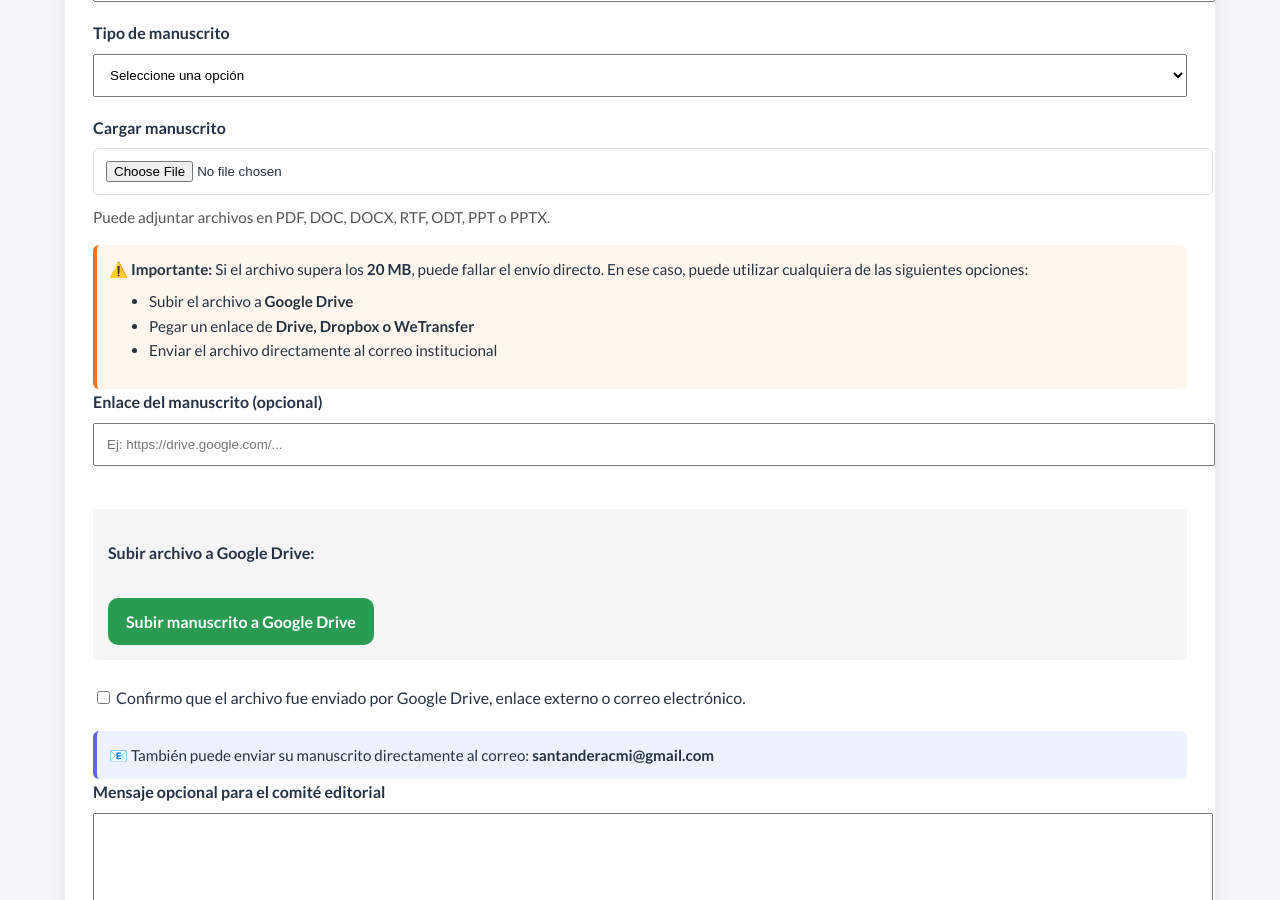
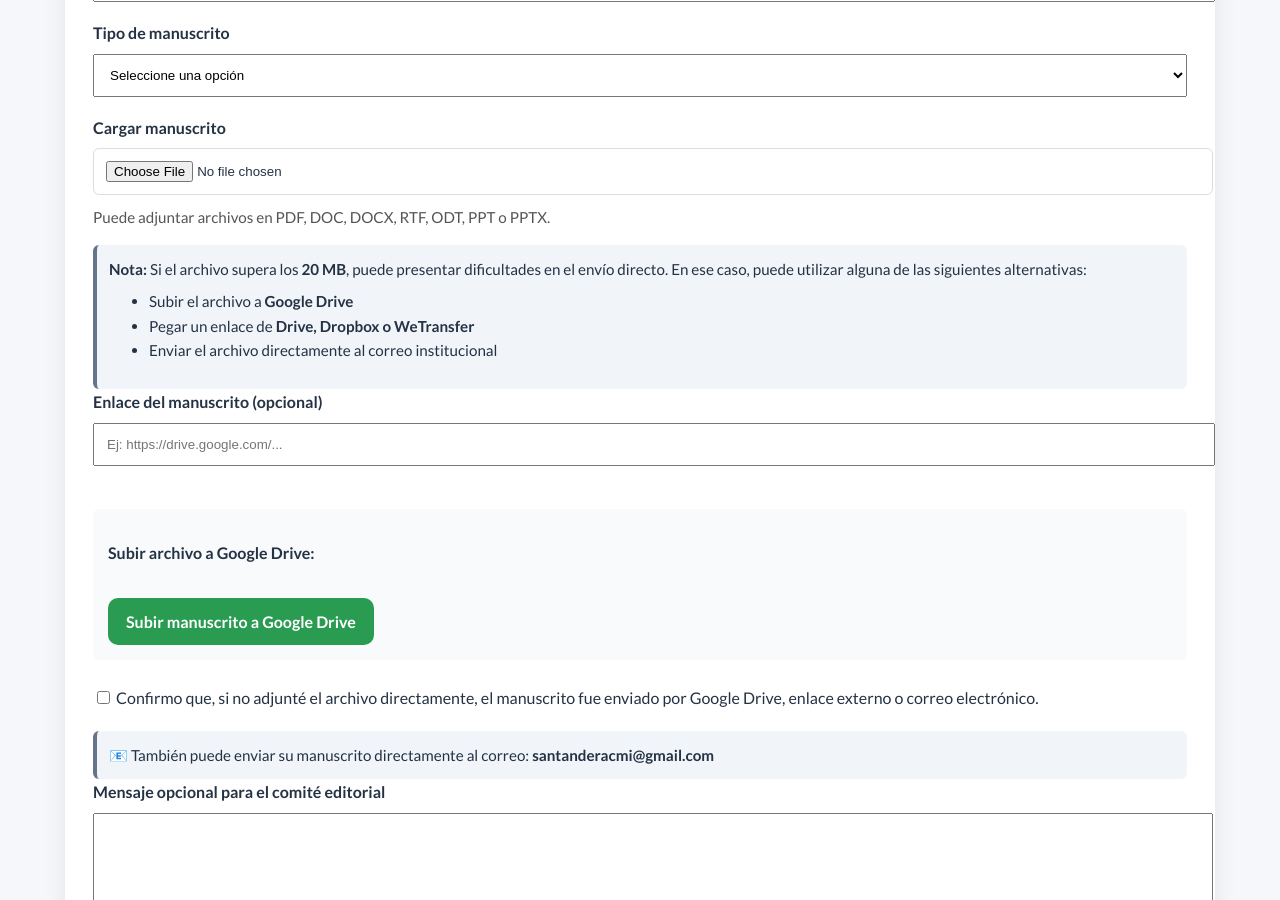
Before and after one commit to Acmisantander/Acmisantander, a Jekyll site: the page built from magazine/enviar-manuscrito.html, in a window 1280 px wide and 900 px high, scrolled down 794 px. Built offline with Jekyll 4.4.1, drawn with Linux system fonts in a browser that asks for light colours.

Commit message:
Update enviar-manuscrito.html

```diff
--- a/magazine/enviar-manuscrito.html
+++ b/magazine/enviar-manuscrito.html
@@ -54,11 +54,10 @@ style="width:100%; padding:12px; margin:8px 0 18px; border:1px solid #ddd; borde
 Puede adjuntar archivos en PDF, DOC, DOCX, RTF, ODT, PPT o PPTX.
 </p>
 
-<!-- AVISO IMPORTANTE -->
-<div style="margin-top:15px; padding:12px; background:#fff7ed; border-left:4px solid #f97316; border-radius:6px;">
+<div style="margin-top:15px; padding:12px; background:#f1f5f9; border-left:4px solid #64748b; border-radius:6px;">
   <p style="margin:0; font-size:0.95rem;">
-  ⚠️ <strong>Importante:</strong> Si el archivo supera los <strong>20 MB</strong>, puede fallar el envío directo.
-  En ese caso, puede utilizar cualquiera de las siguientes opciones:
+  <strong>Nota:</strong> Si el archivo supera los <strong>20 MB</strong>, puede presentar dificultades en el envío directo.
+  En ese caso, puede utilizar alguna de las siguientes alternativas:
   </p>
   <ul style="margin-top:8px; font-size:0.95rem;">
     <li>Subir el archivo a <strong>Google Drive</strong></li>
@@ -67,12 +66,10 @@ Puede adjuntar archivos en PDF, DOC, DOCX, RTF, ODT, PPT o PPTX.
   </ul>
 </div>
 
-<!-- CAMPO DE ENLACE -->
 <label><strong>Enlace del manuscrito (opcional)</strong></label>
 <input type="url" name="Link_Archivo" placeholder="Ej: https://drive.google.com/..." style="width:100%; padding:12px; margin:8px 0 18px;">
 
-<!-- BOTÓN GOOGLE DRIVE -->
-<div style="margin-top:25px; margin-bottom:25px; padding:15px; background:#f5f5f5; border-radius:6px;">
+<div style="margin-top:25px; margin-bottom:25px; padding:15px; background:#f8fafc; border-radius:6px;">
 
 <p><strong>Subir archivo a Google Drive:</strong></p>
 
@@ -87,13 +84,12 @@ Subir manuscrito a Google Drive
 
 <div style="margin-top:20px; margin-bottom:20px;">
 <label>
-<input type="checkbox" name="Confirmacion_Drive">
-Confirmo que el archivo fue enviado por Google Drive, enlace externo o correo electrónico.
+<input type="checkbox" name="Confirmacion_Alternativa">
+Confirmo que, si no adjunté el archivo directamente, el manuscrito fue enviado por Google Drive, enlace externo o correo electrónico.
 </label>
 </div>
 
-<!-- OPCIÓN CORREO -->
-<div style="margin-top:15px; padding:12px; background:#eef2ff; border-left:4px solid #6366f1; border-radius:6px;">
+<div style="margin-top:15px; padding:12px; background:#f1f5f9; border-left:4px solid #64748b; border-radius:6px;">
   <p style="margin:0; font-size:0.95rem;">
   📧 También puede enviar su manuscrito directamente al correo:
   <strong>santanderacmi@gmail.com</strong>
```
